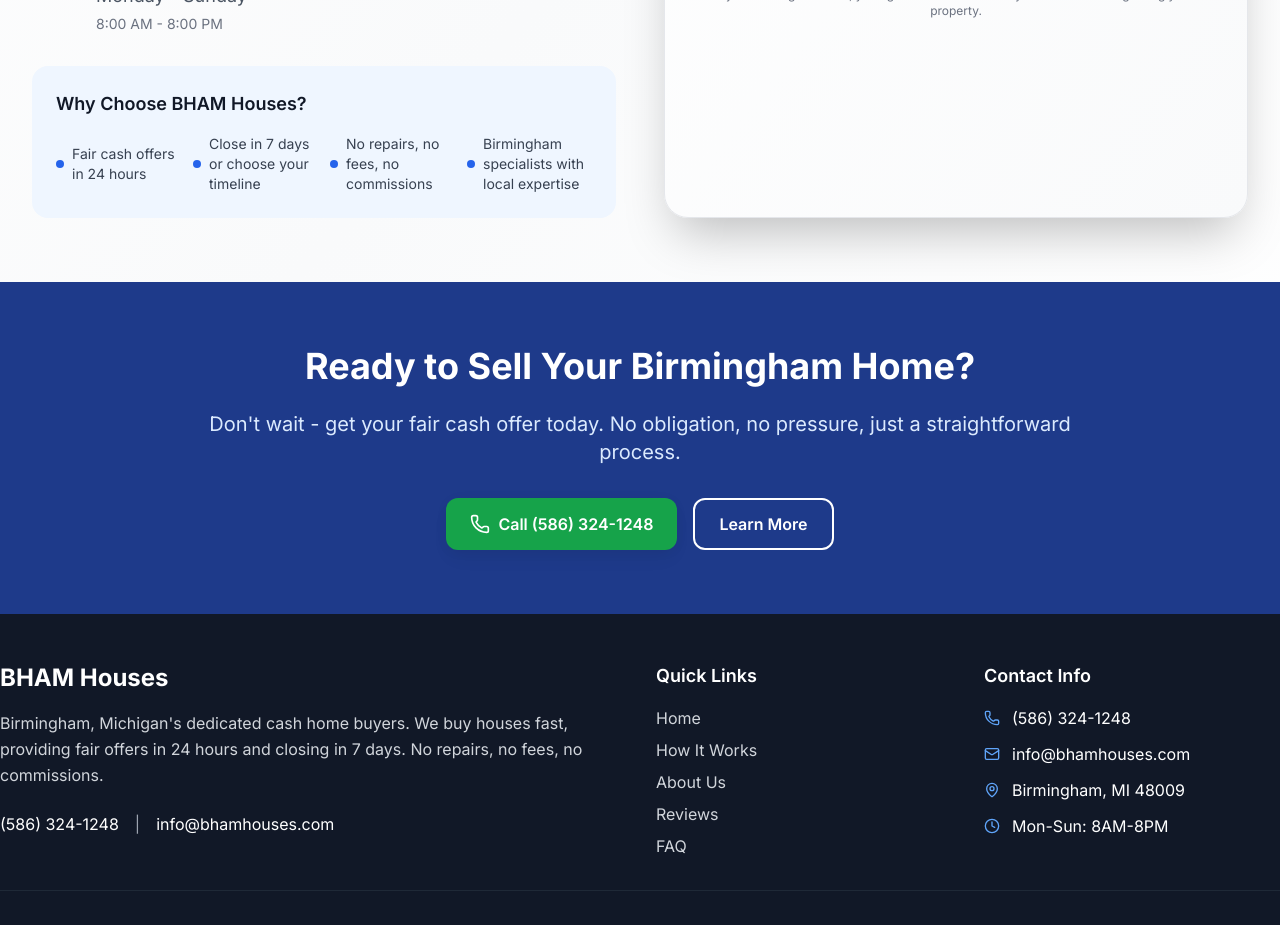
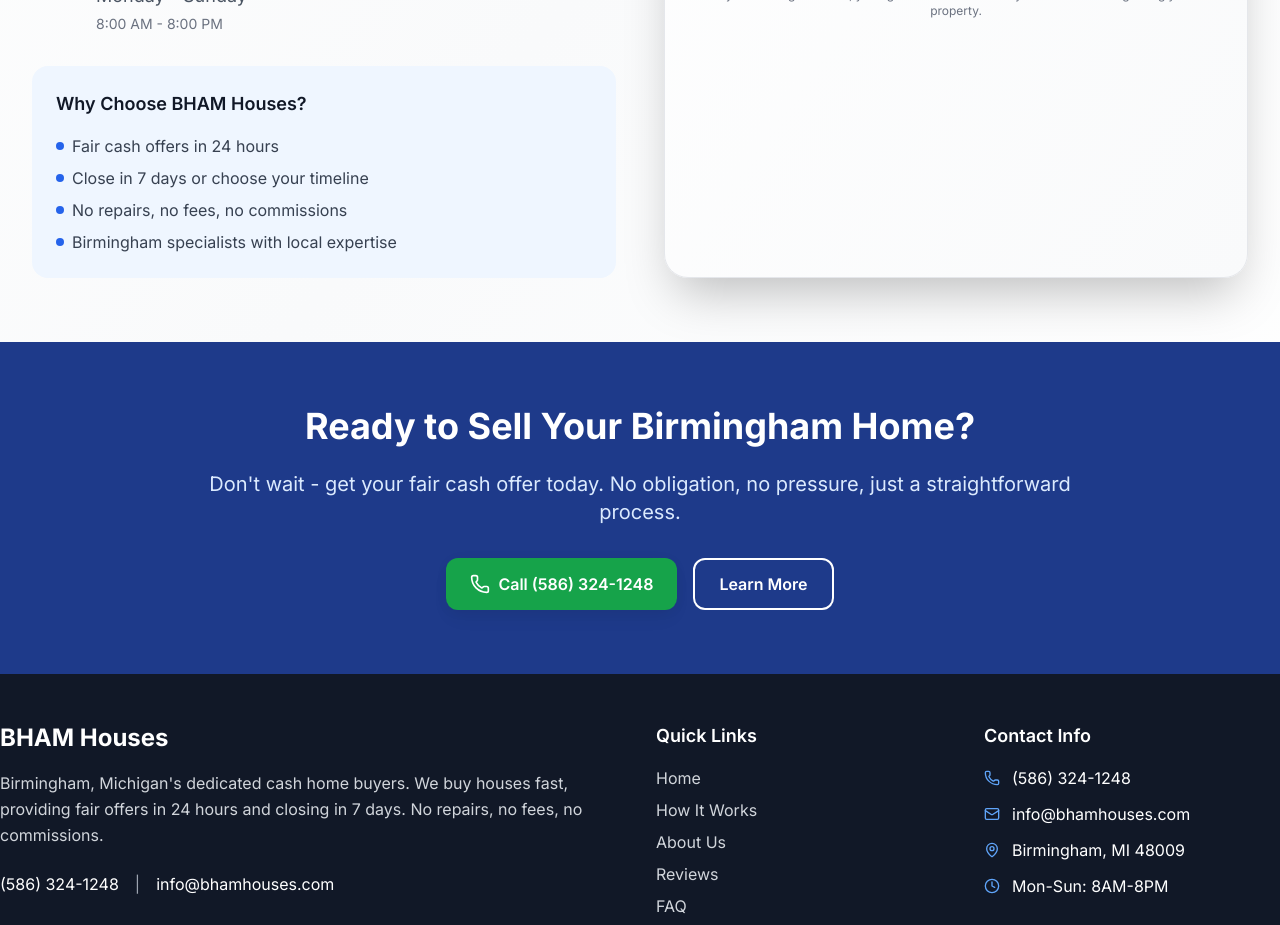
Before and after one commit to tomytomz1/bhamhouses, a Next.js app: page /contact in a window 1280 px wide. Shown: the part 920-1845 px from the top of the page. Built offline with nearby package versions, Linux system fonts and the light colour scheme; no server answers.

Commit message:
Revert Why Choose BHAM Houses section back to vertical layout

```diff
--- a/src/app/contact/page.tsx
+++ b/src/app/contact/page.tsx
@@ -92,24 +92,24 @@
               {/* Why Choose Us */}
               <div className="bg-blue-50 rounded-2xl p-6">
                 <h3 className="text-lg font-semibold text-gray-900 mb-4">Why Choose BHAM Houses?</h3>
-                <div className="grid grid-cols-2 md:grid-cols-4 gap-3 text-gray-700">
-                  <div className="flex items-center space-x-2">
-                    <div className="w-2 h-2 bg-blue-600 rounded-full flex-shrink-0"></div>
-                    <span className="text-sm">Fair cash offers in 24 hours</span>
-                  </div>
-                  <div className="flex items-center space-x-2">
-                    <div className="w-2 h-2 bg-blue-600 rounded-full flex-shrink-0"></div>
-                    <span className="text-sm">Close in 7 days or choose your timeline</span>
-                  </div>
-                  <div className="flex items-center space-x-2">
-                    <div className="w-2 h-2 bg-blue-600 rounded-full flex-shrink-0"></div>
-                    <span className="text-sm">No repairs, no fees, no commissions</span>
-                  </div>
-                  <div className="flex items-center space-x-2">
-                    <div className="w-2 h-2 bg-blue-600 rounded-full flex-shrink-0"></div>
-                    <span className="text-sm">Birmingham specialists with local expertise</span>
-                  </div>
-                </div>
+                <ul className="space-y-2 text-gray-700">
+                  <li className="flex items-center space-x-2">
+                    <div className="w-2 h-2 bg-blue-600 rounded-full"></div>
+                    <span>Fair cash offers in 24 hours</span>
+                  </li>
+                  <li className="flex items-center space-x-2">
+                    <div className="w-2 h-2 bg-blue-600 rounded-full"></div>
+                    <span>Close in 7 days or choose your timeline</span>
+                  </li>
+                  <li className="flex items-center space-x-2">
+                    <div className="w-2 h-2 bg-blue-600 rounded-full"></div>
+                    <span>No repairs, no fees, no commissions</span>
+                  </li>
+                  <li className="flex items-center space-x-2">
+                    <div className="w-2 h-2 bg-blue-600 rounded-full"></div>
+                    <span>Birmingham specialists with local expertise</span>
+                  </li>
+                </ul>
               </div>
             </div>
 
```
